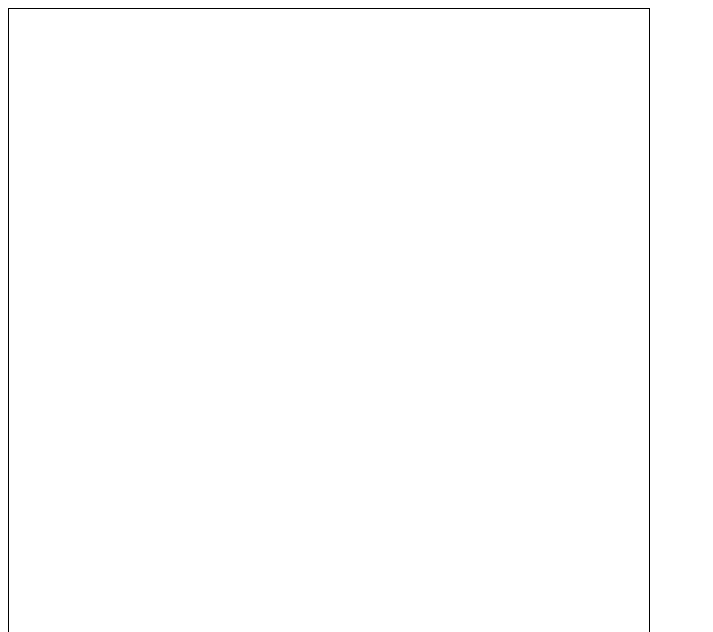
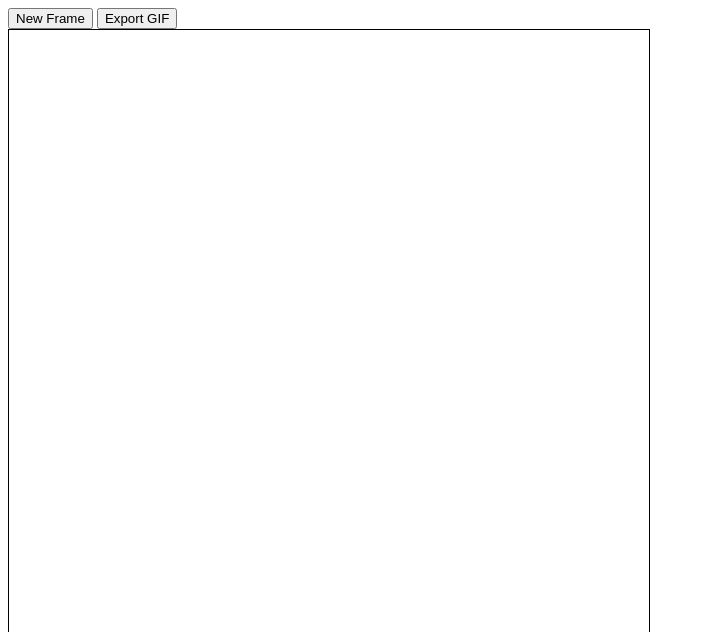
Before and after one commit to AVGP/pixelmation, a plain HTML site: page index.html in a window 1280 px wide. Shown: the top 632 px of the page, without its empty margins (0-713 px from the left). Drawn offline with Linux system fonts and the light colour scheme.

Commit message:
Adjusting markup and styles

```diff
--- a/index.html
+++ b/index.html
@@ -3,16 +3,8 @@
   <head>
     <title>Pixelmation - make animated GIFs in the browser</title>
     <style>
-/*        img {
-            z-index: 1;
-            position: absolute;
-            top: 0;
-            left: 0;
-        }*/
-        canvas {
-            z-index: 10;
-            border: 1px solid black;
-            width: 640px;
+        canvas, img {
+            width:  640px;
             height: 640px;
 
             image-rendering: optimizeSpeed;
@@ -22,19 +14,49 @@
             image-rendering: pixelated;
             -ms-interpolation-mode: nearest-neighbor;
         }
+
+        img.frame {
+            position: absolute;
+            top:  0;
+            left: 0;
+        }
+
+        canvas {
+            position: absolute;
+            top:  0;
+            left: 0;
+
+            opacity: 0.8;
+        }
+
+        #canvaswrapper {
+            position: relative;
+            border: 1px solid black;
+            width: 640px;
+            height: 640px;
+            display: inline-block;
+        }
+
+        #output {
+            margin-left: 10px;
+        }
     </style>
   </head>
   <body>
-      <canvas width="16" height="16"></canvas>
-      <img id="output" width="640" height="640">
-
+    <section id="toolbar">
       <button id="addFrame">New Frame</button>
       <button id="export">Export GIF</button>
+    </section>
 
-      <script src="vendor/b64.js"></script>
-      <script src="vendor/LZWEncoder.js"></script>
-      <script src="vendor/NeuQuant.js"></script>
-      <script src="vendor/GIFEncoder.js"></script>
-      <script src="app.js"></script>
+    <div id="canvaswrapper">
+      <canvas width="16" height="16"></canvas>
+    </div>
+    <img id="output" width="640" height="640">
+
+    <script src="vendor/b64.js"></script>
+    <script src="vendor/LZWEncoder.js"></script>
+    <script src="vendor/NeuQuant.js"></script>
+    <script src="vendor/GIFEncoder.js"></script>
+    <script src="app.js"></script>
   </body>
 </html>
```
